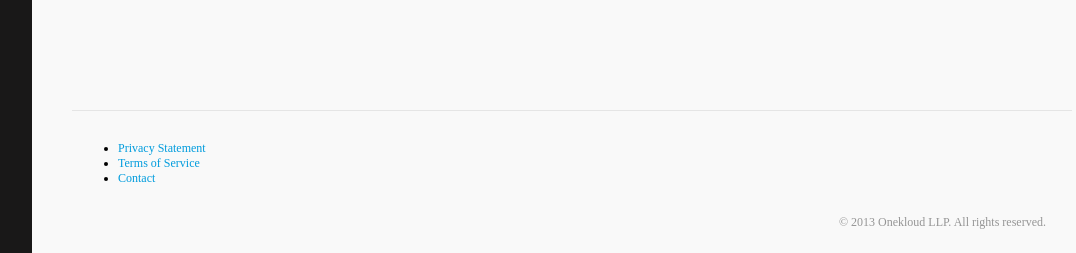
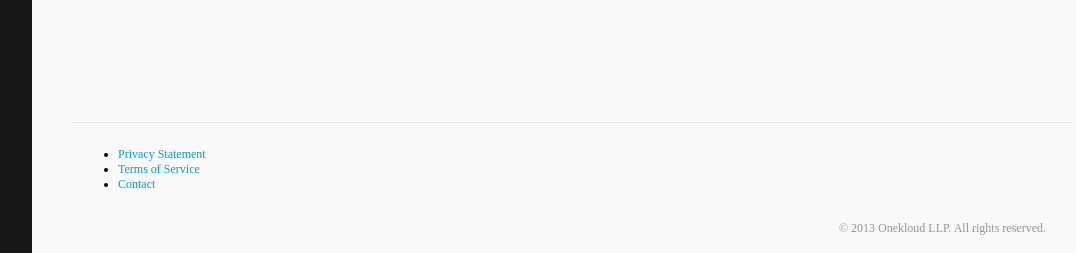
Before and after one commit to pythonista8/crm, a Django app: template crm/apps/customers/templates/customers/amount_list.html in a window 1280 px wide. Shown: the part 547-800 px from the top of the page, without its empty margins (178-1254 px from the left). Run offline with Django 3.2, Linux system fonts and the light colour scheme; the template is opened without the code that fills it, so the values that code supplies are empty; some libraries are stand-ins or nearby versions.

Commit message:
IE CSS fix.

```diff
--- a/crm/apps/customers/static/customers/onekloud/css/customers.css
+++ b/crm/apps/customers/static/customers/onekloud/css/customers.css
@@ -11,6 +11,7 @@
 .pure-form input[type="search"],
 .pure-form input[type="tel"],
 .pure-form input[type="color"] {
-    font-family: "FontAwesome", sans-serif;
+    font-family: FontAwesome, sans-serif;
     line-height: 1.4em;
+    height: 39px;
 }
--- a/crm/common_static/css/onekloud/core.css
+++ b/crm/common_static/css/onekloud/core.css
@@ -176,8 +176,12 @@ h3, h4, h5, h6 {
     font-size: 75%;
     background: #f9f9f9;
     border-top: 1px solid #e5e5e5;
-    padding-top: 1em;
-    padding-bottom: 1em;
+    padding-top: .5em;
+    padding-bottom: .5em;
+}
+
+#footer .pure-menu {
+    background: #f9f9f9;
 }
 
 #copyright {
```
